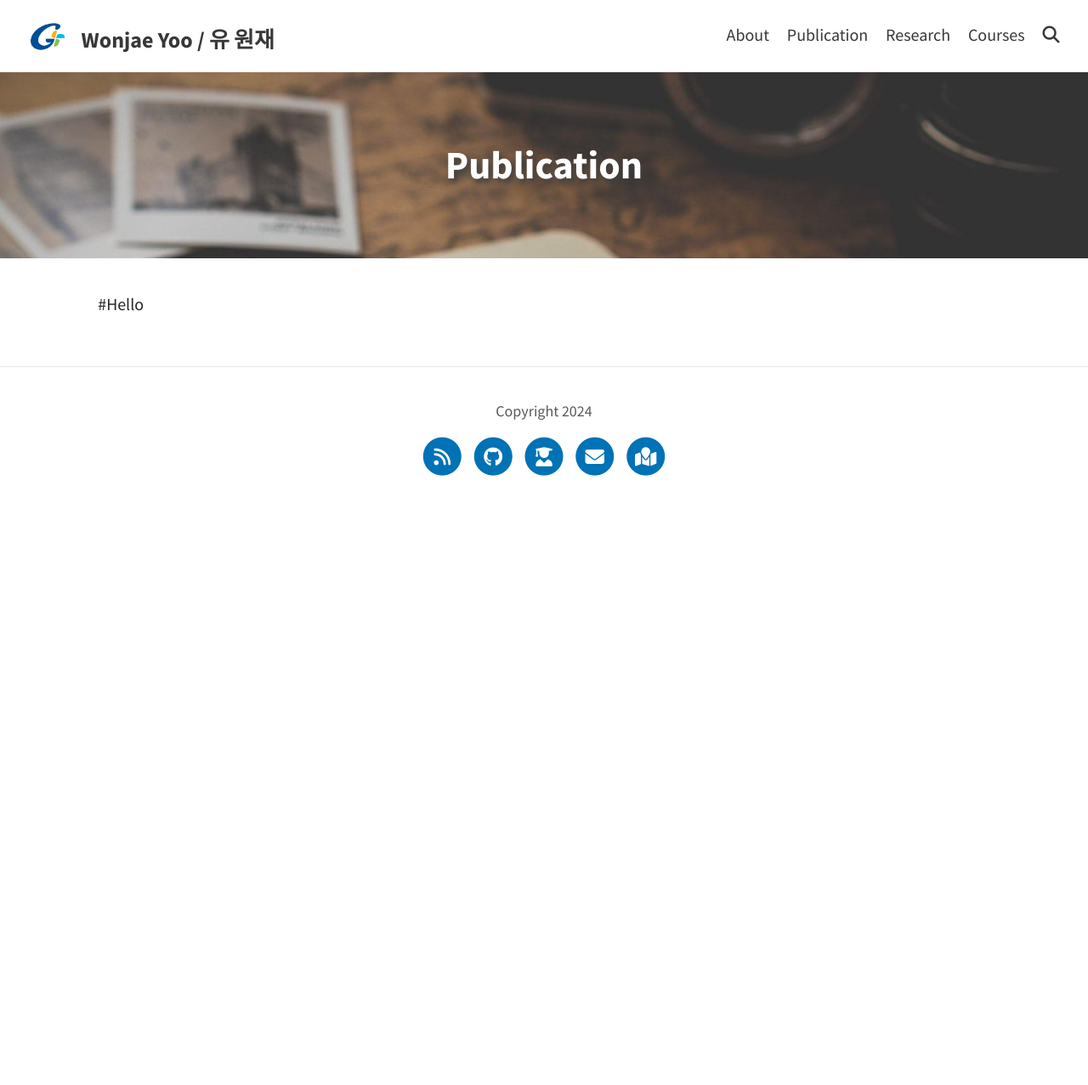
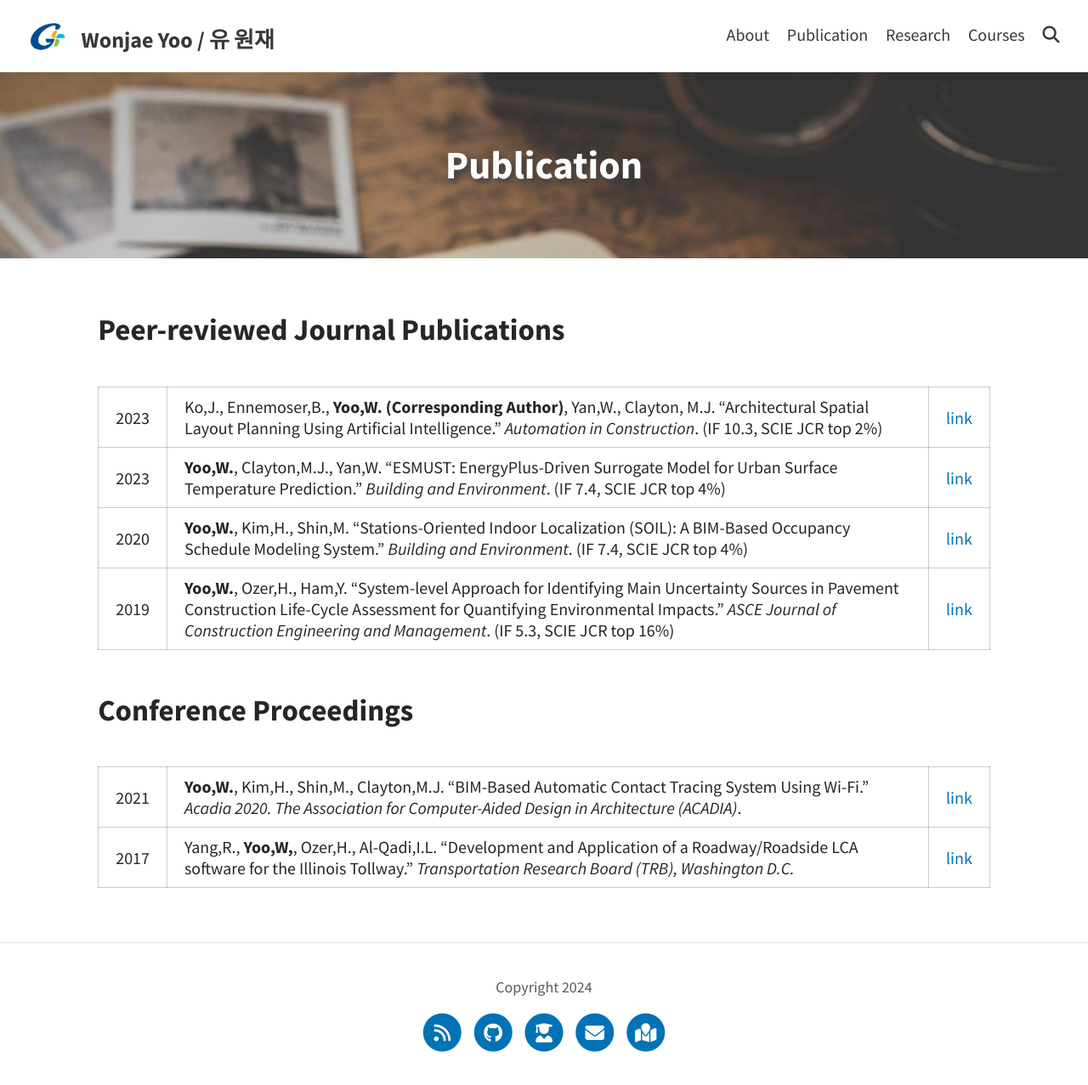
Before and after one commit to 1Jyoo/website, a Jekyll site: the page built from pages/publication.md, in a window 1280 px wide. Shown: the whole page at 85% size. Built offline with Jekyll 4.4.1, drawn with Linux system fonts in a browser that asks for light colours; a script that is not in the unit is left out; before the commit the page ends 900 px from its top, so only the background shows below that.

Commit message:
new commit

```diff
--- a/_config.yml
+++ b/_config.yml
@@ -37,7 +37,7 @@ comments:
     issue-term:                                         # Issue term (e.g. "comment" consider issues with this word in the title as comments)
 
 # PAGINATION
-paginate: 3
+paginate: 5
 paginate_path: "/blog/page:num"
 
 # PORTFOLIO
--- a/index.markdown
+++ /dev/null
@@ -1,6 +0,0 @@
----
-# Feel free to add content and custom Front Matter to this file.
-# To modify the layout, see https://jekyllrb.com/docs/themes/#overriding-theme-defaults
-
-layout: home
----
--- a/pages/publication.md
+++ b/pages/publication.md
@@ -8,4 +8,14 @@ position: 2
 tags:
 ---
 
-#Hello
+## Peer-reviewed Journal Publications
+
+2023 | Ko,J., Ennemoser,B., **Yoo,W. (Corresponding Author)**, Yan,W., Clayton, M.J. “Architectural Spatial Layout Planning Using Artificial Intelligence.” *Automation in Construction*. (IF 10.3, SCIE JCR top 2%) | [link](https://doi.org/10.1016/j.autcon.2023.105019){:target="_blank"}
+2023 | **Yoo,W.**, Clayton,M.J., Yan,W. “ESMUST: EnergyPlus-Driven Surrogate Model for Urban Surface Temperature Prediction.” *Building and Environment*. (IF 7.4, SCIE JCR top 4%) | [link](https://doi.org/10.1016/j.buildenv.2022.109935){:target="_blank"}
+2020 | **Yoo,W.**, Kim,H., Shin,M. “Stations-Oriented Indoor Localization (SOIL): A BIM-Based Occupancy Schedule Modeling System.” *Building and Environment*. (IF 7.4, SCIE JCR top 4%) | [link](https://doi.org/10.1016/j.buildenv.2019.106520){:target="_blank"}
+2019 | **Yoo,W.**, Ozer,H., Ham,Y. “System-level Approach for Identifying Main Uncertainty Sources in Pavement Construction Life-Cycle Assessment for Quantifying Environmental Impacts.” *ASCE Journal of Construction Engineering and Management*. (IF 5.3, SCIE JCR top 16%) | [link](https://doi.org/10.1061/(ASCE)CO.1943-7862.0001598){:target="_blank"}
+
+## Conference Proceedings
+
+2021 | **Yoo,W.**, Kim,H., Shin,M., Clayton,M.J. “BIM-Based Automatic Contact Tracing System Using Wi-Fi.” *Acadia 2020. The Association for Computer-Aided Design in Architecture (ACADIA)*. | [link](https://papers.cumincad.org/data/works/att/acadia20_94.pdf){:target="_blank"}
+2017 | Yang,R., **Yoo,W,**, Ozer,H., Al-Qadi,I.L. “Development and Application of a Roadway/Roadside LCA software for the Illinois Tollway.” *Transportation Research Board (TRB), Washington D.C.* | [link](https://trid.trb.org/view/1439427){:target="_blank"}
```
Also changed, not shown: 404.html (deleted, +0 -25 lines), _posts/2024-01-30-welcome-to-jekyll.markdown (deleted, +0 -29 lines), _posts/2024-01-31-Start-AssistProf-at-Gachon.md (added, +11 -0 lines), _posts/2024-01-31-Start-Assistant-Prof-at-Gachon.md (deleted, +0 -9 lines), pages/research.md (+6 -0 lines), 1 other file.
